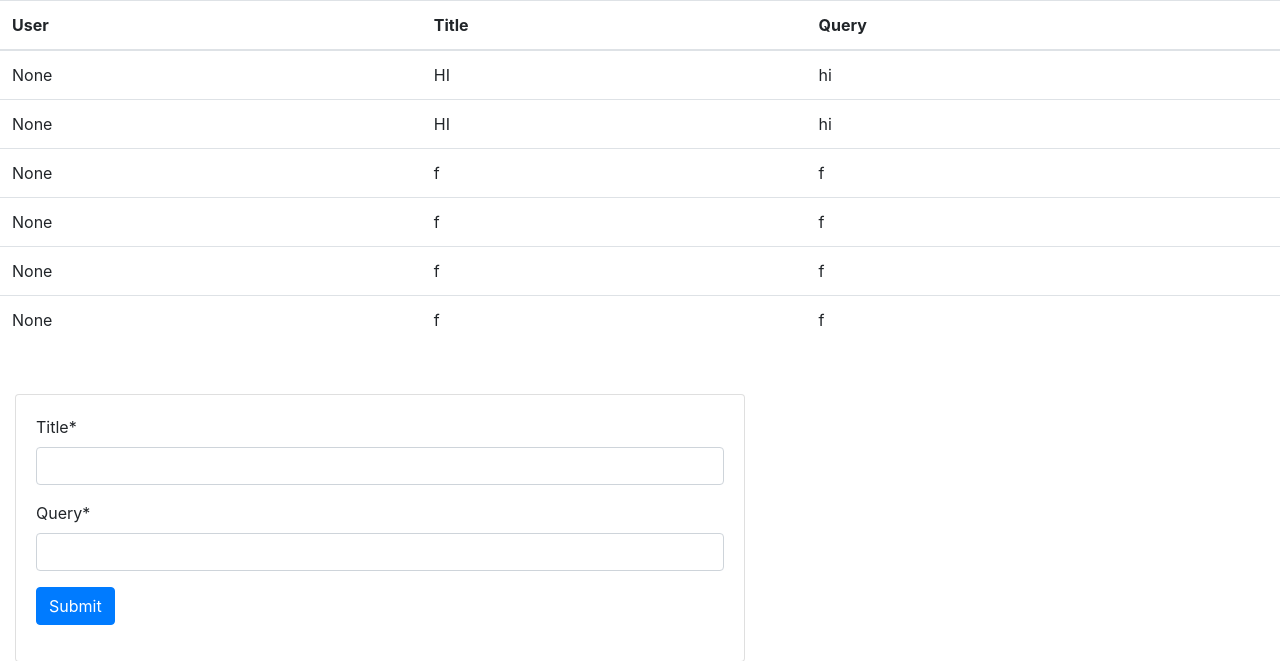
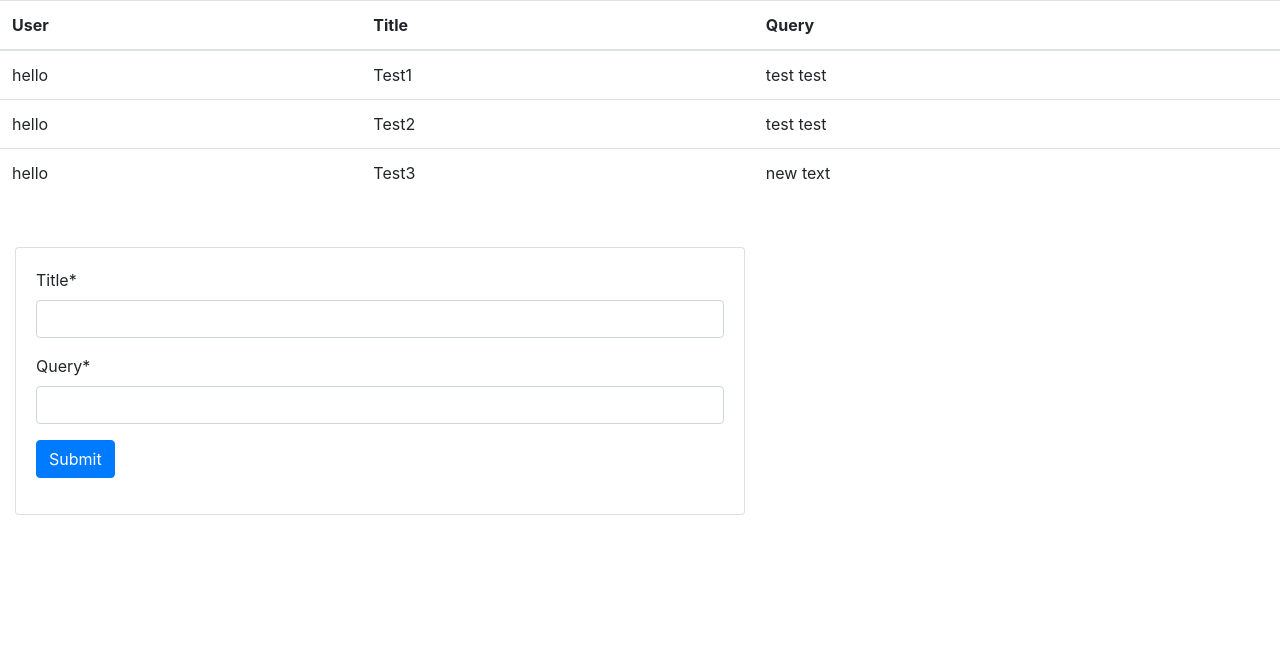
Before and after one commit to lewis-ljh/CryptoCadet, a Django app: page /tickets/ in a window 1280 px wide. Shown: the part 56-717 px from the top of the page. Run offline with Django 4.2, Linux system fonts and the light colour scheme; data comes from the database, SQL or seed files in the repository; some libraries are stand-ins or nearby versions.

Commit message:
Ticket form completed, user names can be given

```diff
--- a/CryptoCadet/mysite/main/models.py
+++ b/CryptoCadet/mysite/main/models.py
@@ -13,7 +13,7 @@ class Coin(models.Model):
 
 class Ticket(models.Model):
     num = models.AutoField(primary_key=True)
-    user =  models.CharField(max_length=200, null=True, blank=True)
+    user =  models.ForeignKey(User, on_delete=models.CASCADE, default=None)
     title = models.CharField(max_length=200)
     query = models.CharField(max_length=500)
 
--- a/CryptoCadet/mysite/main/templates/main/tickets.html
+++ b/CryptoCadet/mysite/main/templates/main/tickets.html
@@ -45,6 +45,14 @@
     </div>
   </div>
 
+
+  <script>
+    var title = document.getElementsByName('form-0-title');
+    var query = document.getElementsByName('form-0-query');
+    title[0].setAttribute("required", "");
+    query[0].setAttribute("required", "");
+  </script>
+
 <style>
     .container {
     margin-top: 50px;
--- a/CryptoCadet/mysite/main/views.py
+++ b/CryptoCadet/mysite/main/views.py
@@ -127,12 +127,13 @@ def tickets(response):
     TicketFormSet = modelformset_factory(Ticket, fields=('title', 'query'))
     if response.method == 'POST':
         formset = TicketFormSet(response.POST, response.FILES, queryset=Ticket.objects.none())
-        if formset.is_valid():
-            print(response)
-            formset.save()
+        title_text = response.POST.get("form-0-title")
+        query_text = response.POST.get("form-0-query")
+
+        if formset.is_valid() and title_text != "" and query_text != "":
+            ticket = Ticket.objects.create(user=response.user, title=title_text, query=query_text)
     else:
         formset = TicketFormSet(queryset=Ticket.objects.none())
-    # print(response.user)
     try:
         tickets = Ticket.objects.all()
     except Ticket.DoesNotExist:
```
Also changed, not shown: CryptoCadet/mysite/db.sqlite3, CryptoCadet/mysite/main/migrations/0015_alter_ticket_user.py (added).
